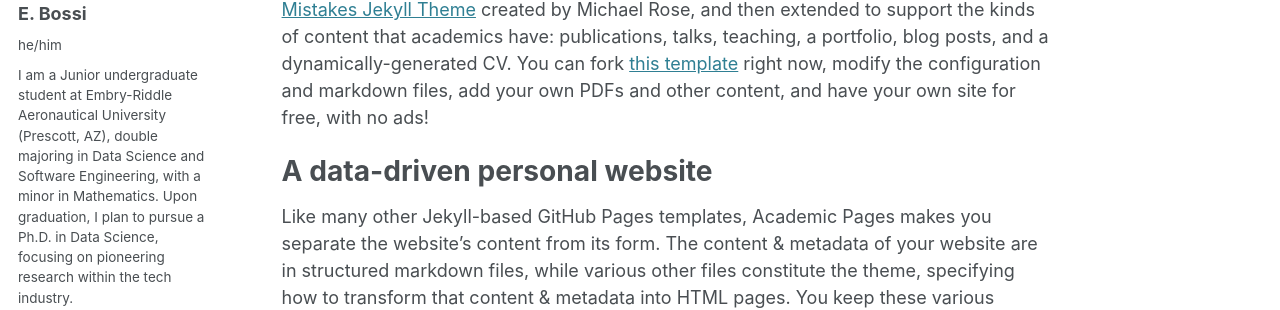
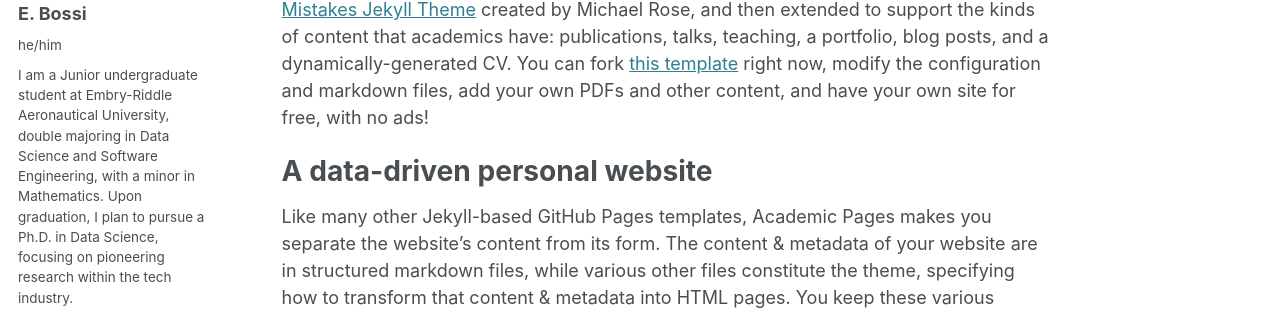
Before and after one commit to bossiemanuele/bossiemanuele.github.io, a Jekyll site: the page built from _pages/about.md, in a window 1280 px wide. Shown: the part 288-598 px from the top of the page. Built offline with Jekyll 4.4.1, drawn with Linux system fonts in a browser that asks for light colours.

Commit message:
Update _config.yml

```diff
--- a/_config.yml
+++ b/_config.yml
@@ -25,7 +25,7 @@ author:
   avatar           : "profile.png"
   name             : "E. Bossi"
   pronouns         : "he/him" # example: "she/her"
-  bio              : "I am a Junior undergraduate student at Embry-Riddle Aeronautical University (Prescott, AZ), double majoring in Data Science and Software Engineering, with a minor in Mathematics. Upon graduation, I plan to pursue a Ph.D. in Data Science, focusing on pioneering research within the tech industry."
+  bio              : "I am a Junior undergraduate student at Embry-Riddle Aeronautical University, double majoring in Data Science and Software Engineering, with a minor in Mathematics. Upon graduation, I plan to pursue a Ph.D. in Data Science, focusing on pioneering research within the tech industry."
   location         : "Prescott, AZ"
   employer         : "Embry-Riddle Aeronautical University"
   uri              : # URL
```
